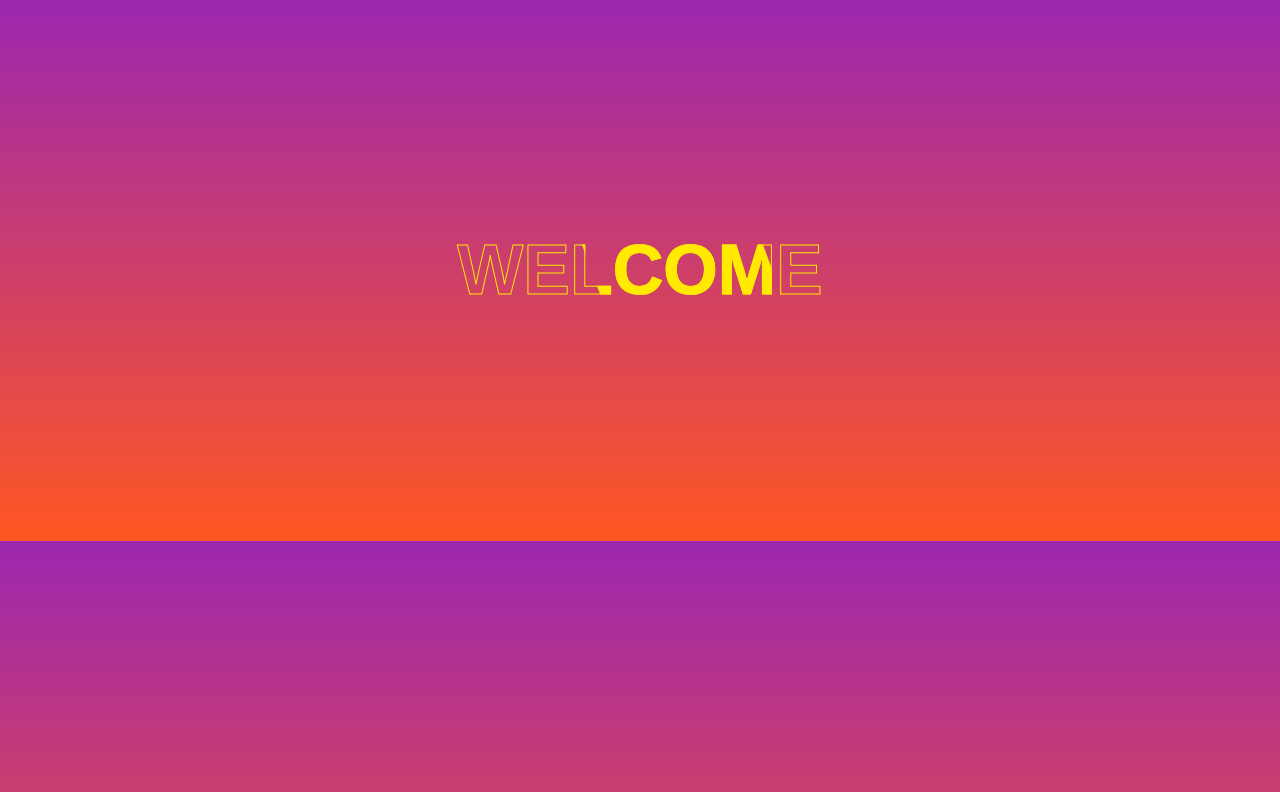
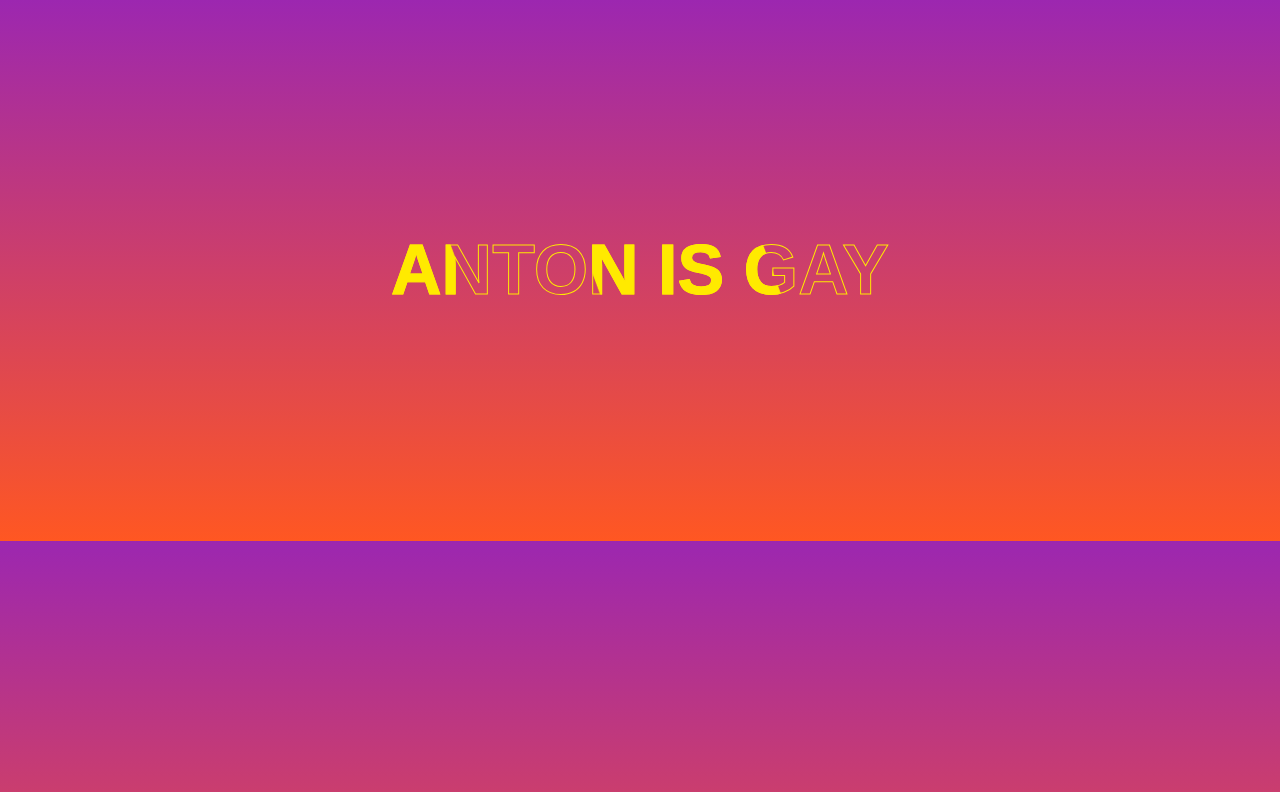
Before and after one commit to ChargingJoe/chargingjoe.github.io, a plain HTML site: page index.html in a window 1280 px wide. Drawn offline with Linux system fonts and the light colour scheme.

Commit message:
Update index.html

```diff
--- a/index.html
+++ b/index.html
@@ -8,7 +8,7 @@
     <script src="https://kit.fontawesome.com/a076d05399.js"></script>
 </head>
 <body>
-		<h1>WELCOME</h1>
+		<h1>ANTON IS GAY</h1>
 </body>
 </html>
 <!--so using inspect element lately?-->
```
